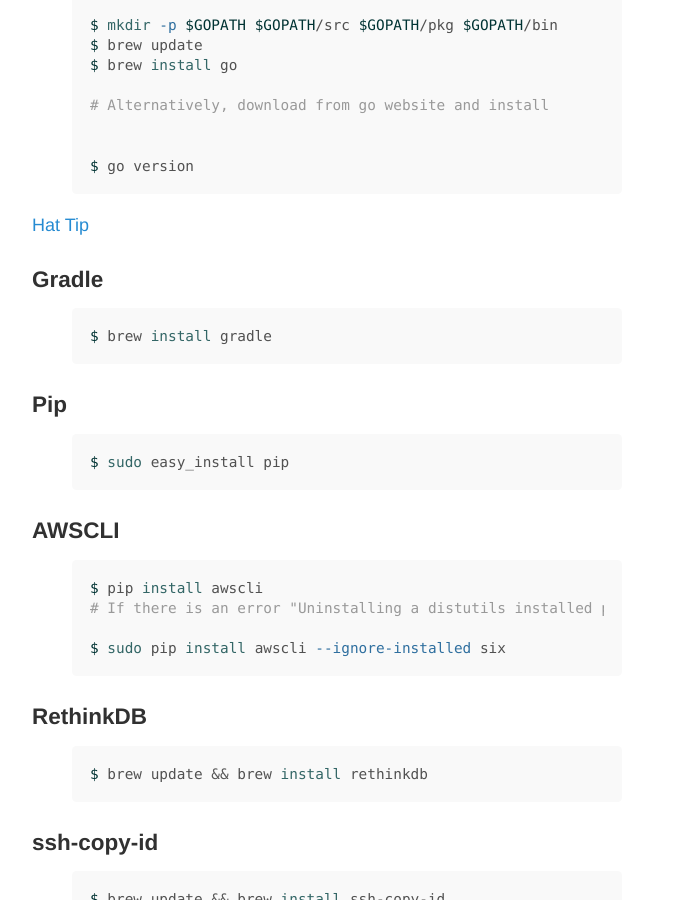
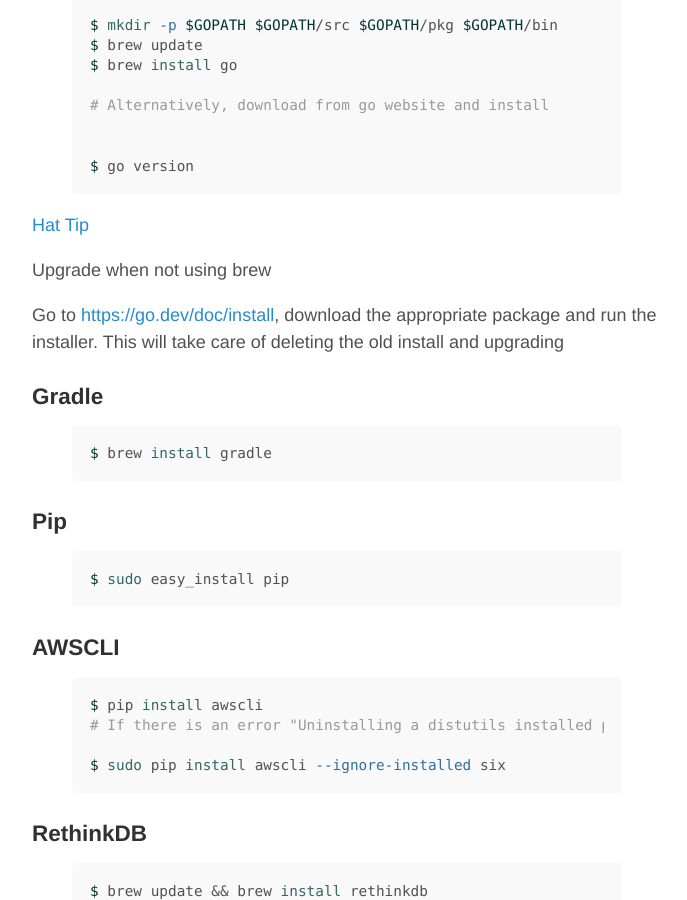
Before and after one commit to kgthegreat/kgthegreat.github.io, a Jekyll site: the page built from _posts/2015-09-19-dev-setup-osx.md, in a window 1280 px wide and 900 px high, scrolled down 6228 px. Shown: the whole window, without its empty margins (293-980 px from the left). Built offline with Jekyll 4.4.1, drawn with Linux system fonts in a browser that asks for light colours.

Commit message:
Updated post

```diff
--- a/_posts/2015-09-19-dev-setup-osx.md
+++ b/_posts/2015-09-19-dev-setup-osx.md
@@ -273,6 +273,11 @@
 
 <a href="https://golang.org/doc/code.html">Hat Tip</a>
 
+Upgrade when not using brew
+
+Go to <a href="https://go.dev/doc/install">https://go.dev/doc/install</a>, download the appropriate package and run the installer. This will take care of deleting the old install and upgrading
+
+
 ### Gradle
 
 {% highlight bash %}
```
